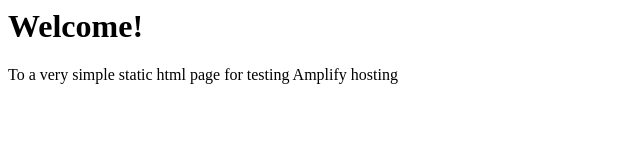
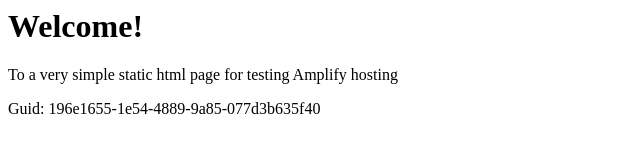
Before and after one commit to aws-aemilia-syd/Github-PR-Commit-Integration-Test-DoNotTouch-GitH-MJCD6L4M-v1-prod-ap-southeast-2, a website: page src/index.html in a window 1280 px wide. Shown: the whole page, without its empty margins (0-640 px from the left). Drawn offline with Linux system fonts and the light colour scheme.

Commit message:
commit from integ tests

```diff
--- a/src/index.html
+++ b/src/index.html
@@ -1,3 +1,5 @@
+
+
 <html lang="en">
 
 <head>
@@ -10,6 +12,6 @@
 <body>
     <h1>Welcome!</h1>
     <p>To a very simple static html page for testing Amplify hosting</p>
-</body>
+    <p>Guid: 196e1655-1e54-4889-9a85-077d3b635f40</p></body>
 
 </html>
```
